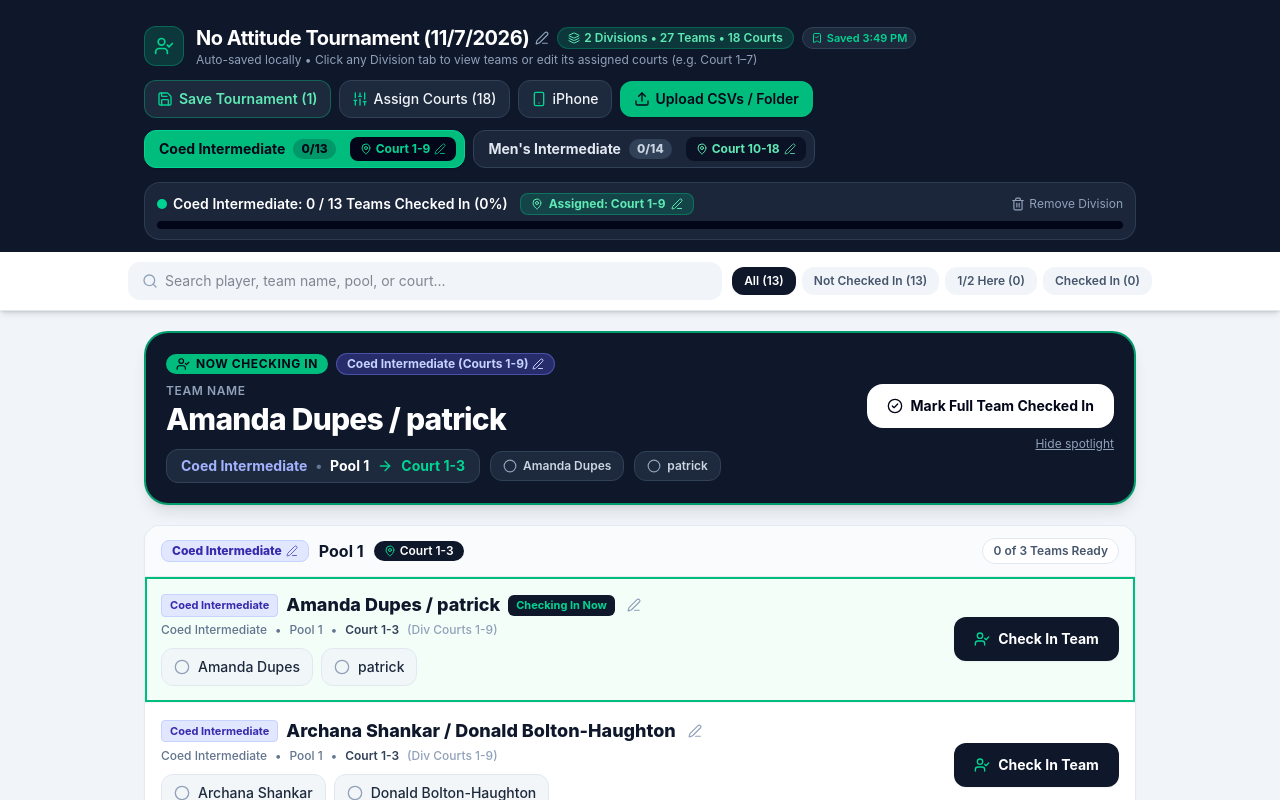
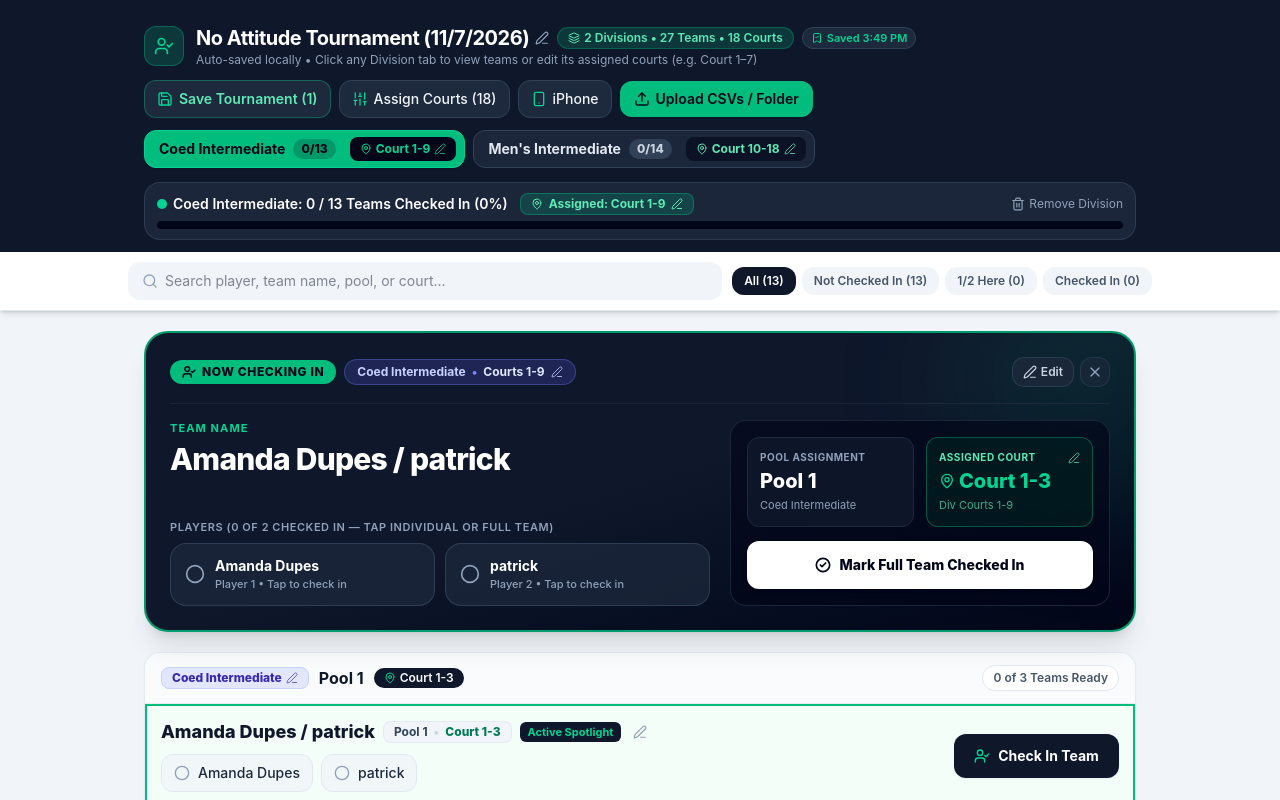
Before and after one commit to tthach830/no_attitude_checkin, a React (Vite) app: page / in a window 1280 px wide. Shown: the top 800 px of the page. Built offline with nearby package versions, Linux system fonts and the light colour scheme.

Commit message:
Redesign Now Checking In card with boarding-pass layout and structured partner/court tiles

```diff
--- a/src/App.tsx
+++ b/src/App.tsx
@@ -15,7 +15,6 @@ import {
   MapPin,
   AlertCircle,
   Smartphone,
-  ArrowRight,
   FolderOpen,
   Layers,
   Trash2,
@@ -1177,101 +1176,198 @@ export function App() {
           </div>
         )}
 
-        {/* NOW CHECKING IN — Prominent Team Name & Division Spotlight Card */}
-        {activeTeam && (
-          <div className="bg-slate-900 text-white rounded-3xl p-5 shadow-lg border-2 border-emerald-500/80 transition-all">
-            <div className="flex flex-col sm:flex-row sm:items-center justify-between gap-4">
+        {/* NOW CHECKING IN — Redesigned Boarding-Pass Style Team Check-In Card */}
+        {activeTeam && (() => {
+          const activeStatus = getTeamStatus(activeTeam);
+          const isAllChecked = activeStatus === 'checked-in';
+          const isHalfChecked = activeStatus === 'partial';
+          const checkedPlayersCount = activeTeam.players.filter((p) => p.checkedIn).length;
+          const divCourtLabel =
+            activeTeam.divisionCourts || currentDivisionMeta?.courtLabel || activeTeam.courts;
+
+          return (
+            <div className="relative overflow-hidden bg-gradient-to-br from-slate-900 via-slate-900 to-slate-950 text-white rounded-3xl p-5 sm:p-6 shadow-xl border-2 border-emerald-500/80 transition-all">
+              {/* Subtle ambient top-right glow */}
+              <div className="pointer-events-none absolute -top-20 -right-20 w-64 h-64 rounded-full bg-emerald-500/10 blur-3xl" />
+
+              {/* Top Row: Status Pill + Division Courts Pill on Left, Edit & Close Buttons on Right */}
+              <div className="relative flex items-center justify-between gap-3 flex-wrap pb-4 border-b border-slate-800/90">
+                <div className="flex items-center gap-2 flex-wrap">
+                  <span
+                    className={`inline-flex items-center gap-1.5 px-3 py-1 rounded-full text-xs font-extrabold uppercase tracking-wider shadow-xs ${
+                      isAllChecked
+                        ? 'bg-emerald-400 text-slate-950'
+                        : isHalfChecked
+                        ? 'bg-amber-400 text-slate-950'
+                        : 'bg-emerald-500 text-slate-950'
+                    }`}
+                  >
+                    <UserCheck className="w-3.5 h-3.5 stroke-[2.5]" />
+                    <span>
+                      {isAllChecked
+                        ? 'Team Checked In'
+                        : isHalfChecked
+                        ? `Checking In (${checkedPlayersCount}/${activeTeam.players.length} Here)`
+                        : 'Now Checking In'}
+                    </span>
+                  </span>
+
+                  <button
+                    type="button"
+                    onClick={() => setEditingDivisionCourts(activeTeam.division)}
+                    className="inline-flex items-center gap-1.5 px-3 py-1 rounded-full text-xs font-bold bg-indigo-500/20 hover:bg-indigo-500/35 text-indigo-200 border border-indigo-400/30 transition cursor-pointer"
+                    title="Click to edit assigned courts for this division"
+                  >
+                    <span>{activeTeam.division}</span>
+                    <span className="text-indigo-400">•</span>
+                    <span className="text-indigo-100">Courts {divCourtLabel}</span>
+                    <Edit3 className="w-3 h-3 opacity-80" />
+                  </button>
+
+                  {toastMessage && (
+                    <span className="text-xs font-semibold text-emerald-300 bg-emerald-500/10 border border-emerald-500/25 px-2.5 py-0.5 rounded-full">
+                      {toastMessage.statusText}
+                    </span>
+                  )}
+                </div>
+
+                <div className="flex items-center gap-1.5">
+                  <button
+                    type="button"
+                    onClick={() => setEditingTeam(activeTeam)}
+                    className="inline-flex items-center gap-1 px-2.5 py-1.5 rounded-xl text-xs font-semibold text-slate-300 hover:text-white bg-slate-800/80 hover:bg-slate-800 border border-slate-700/80 transition cursor-pointer"
+                    title="Edit team details"
+                  >
+                    <Edit3 className="w-3.5 h-3.5" />
+                    <span className="hidden sm:inline">Edit</span>
+                  </button>
+                  <button
+                    type="button"
+                    onClick={() => setActiveTeamId(null)}
+                    className="p-1.5 rounded-xl text-slate-400 hover:text-white bg-slate-800/60 hover:bg-slate-800 border border-slate-700/60 transition cursor-pointer"
+                    title="Hide spotlight card"
+                  >
+                    <X className="w-4 h-4" />
+                  </button>
+                </div>
+              </div>
+
+              {/* Main Body: Left = Team Name & Partner Check-In Cards | Right = Pool/Court Ticket + Full Team CTA */}
+              <div className="relative mt-4 grid grid-cols-1 lg:grid-cols-12 gap-5 items-stretch">
+                {/* Left Column: Team Name & Individual Partner Cards */}
+                <div className="lg:col-span-7 flex flex-col justify-between space-y-4">
                   <div>
-                <div className="flex items-center gap-2 flex-wrap">
-                  <span className="inline-flex items-center gap-1.5 px-2.5 py-0.5 rounded-full text-xs font-bold uppercase tracking-wider bg-emerald-500 text-slate-950">
-                    <UserCheck className="w-3.5 h-3.5" />
-                    Now Checking In
-                  </span>
-                  <button
-                    onClick={() => setEditingDivisionCourts(activeTeam.division)}
-                    className="inline-flex items-center gap-1 px-2.5 py-0.5 rounded-full text-xs font-bold bg-indigo-500/30 hover:bg-indigo-500/50 text-indigo-200 border border-indigo-400/40 cursor-pointer"
-                  >
-                    <span>
-                      {activeTeam.division} (Courts{' '}
-                      {activeTeam.divisionCourts || currentDivisionMeta?.courtLabel || activeTeam.courts})
-                    </span>
-                    <Edit3 className="w-3 h-3" />
-                  </button>
-                  {toastMessage && (
-                    <span className="text-xs font-medium text-emerald-300">
-                      {toastMessage.statusText}
-                    </span>
-                  )}
-                </div>
-
-                {/* Big CSV Team Name */}
-                <div className="mt-2">
-                  <div className="text-xs uppercase tracking-wider text-slate-400 font-semibold">
+                    <div className="flex items-center gap-2">
+                      <span className="text-[11px] uppercase tracking-widest text-emerald-400 font-bold">
                         Team Name
-                  </div>
-                  <h2 className="text-2xl sm:text-3xl font-extrabold tracking-tight text-white mt-0.5">
+                      </span>
+                      {activeTeam.notes && (
+                        <span className="text-[11px] font-semibold text-amber-300 bg-amber-500/15 border border-amber-400/30 px-2 py-0.5 rounded-md">
+                          Note: {activeTeam.notes}
+                        </span>
+                      )}
+                    </div>
+                    <h2 className="text-2xl sm:text-3xl font-extrabold tracking-tight text-white mt-1 leading-tight">
                       {activeTeam.rawTeamName || formatDisplayTeamName(activeTeam)}
                     </h2>
                   </div>
 
-                {/* Assigned Division, Pool & Court Direction */}
-                <div className="mt-3 flex flex-wrap items-center gap-2.5">
-                  <div className="inline-flex items-center gap-2 px-3.5 py-1.5 rounded-xl bg-slate-800 border border-slate-700 text-sm font-bold text-white">
-                    <span className="text-indigo-300">{activeTeam.division}</span>
-                    <span className="text-slate-500">•</span>
-                    <span>{activeTeam.poolName}</span>
-                    <ArrowRight className="w-4 h-4 text-emerald-400" />
-                    <span className="text-emerald-400">Court {activeTeam.courts}</span>
-                  </div>
-
-                  {activeTeam.players.map((p) => (
+                  {/* Interactive Partner Check-In Cards */}
+                  <div>
+                    <div className="text-[11px] uppercase tracking-wider text-slate-400 font-semibold mb-2">
+                      Players ({checkedPlayersCount} of {activeTeam.players.length} Checked In — Tap Individual or Full Team)
+                    </div>
+                    <div className="grid grid-cols-1 sm:grid-cols-2 gap-2.5">
+                      {activeTeam.players.map((p, idx) => (
                         <button
                           key={p.id}
+                          type="button"
                           onClick={() => togglePlayerCheckIn(activeTeam.id, p.id)}
-                      className={`inline-flex items-center gap-1.5 px-3 py-1.5 rounded-xl text-xs font-semibold border transition cursor-pointer ${
+                          className={`group flex items-center justify-between gap-3 px-3.5 py-3 rounded-2xl border text-left transition active:scale-[0.99] cursor-pointer ${
                             p.checkedIn
-                          ? 'bg-emerald-600 text-white border-emerald-500'
-                          : 'bg-slate-800 text-slate-300 border-slate-700 hover:bg-slate-700'
+                              ? 'bg-emerald-500/20 border-emerald-400/70 text-white shadow-sm'
+                              : 'bg-slate-800/75 hover:bg-slate-800 border-slate-700/90 text-slate-200'
                           }`}
                         >
+                          <div className="flex items-center gap-2.5 min-w-0">
                             {p.checkedIn ? (
-                        <CheckCircle2 className="w-3.5 h-3.5 text-white" />
+                              <CheckCircle2 className="w-5 h-5 text-emerald-400 shrink-0" />
                             ) : (
-                        <Circle className="w-3.5 h-3.5 text-slate-400" />
-                      )}
-                      <span>{p.name}</span>
+                              <Circle className="w-5 h-5 text-slate-400 group-hover:text-slate-200 shrink-0" />
+                            )}
+                            <div className="min-w-0">
+                              <div className="text-sm font-bold truncate text-white">
+                                {p.name}
+                              </div>
+                              <div
+                                className={`text-[11px] font-medium ${
+                                  p.checkedIn ? 'text-emerald-300' : 'text-slate-400'
+                                }`}
+                              >
+                                {p.checkedIn ? 'Checked In ✓' : `Player ${idx + 1} • Tap to check in`}
+                              </div>
+                            </div>
+                          </div>
                         </button>
                       ))}
                     </div>
                   </div>
-
-              <div className="flex sm:flex-col items-center sm:items-end justify-between gap-2 shrink-0">
-                <button
+                </div>
+
+                {/* Right Column: Pool & Court Assignment Pass + Primary Check-In CTA */}
+                <div className="lg:col-span-5 flex flex-col justify-between bg-slate-950/65 border border-slate-800/90 rounded-2xl p-4 space-y-3.5">
+                  <div className="grid grid-cols-2 gap-3">
+                    <div className="bg-slate-900/90 border border-slate-800 rounded-xl p-3">
+                      <div className="text-[10px] uppercase tracking-wider font-bold text-slate-400">
+                        Pool Assignment
+                      </div>
+                      <div className="text-lg sm:text-xl font-extrabold text-white mt-0.5">
+                        {activeTeam.poolName}
+                      </div>
+                      <div className="text-[11px] text-slate-400 truncate mt-0.5">
+                        {activeTeam.division}
+                      </div>
+                    </div>
+
+                    <button
+                      type="button"
+                      onClick={() => setEditingDivisionCourts(activeTeam.division)}
+                      className="bg-emerald-950/40 hover:bg-emerald-950/70 border border-emerald-500/40 rounded-xl p-3 text-left transition cursor-pointer group"
+                      title="Click to edit assigned courts"
+                    >
+                      <div className="flex items-center justify-between text-[10px] uppercase tracking-wider font-bold text-emerald-300">
+                        <span>Assigned Court</span>
+                        <Edit3 className="w-3 h-3 opacity-75 group-hover:opacity-100" />
+                      </div>
+                      <div className="text-lg sm:text-xl font-extrabold text-emerald-400 mt-0.5 flex items-center gap-1">
+                        <MapPin className="w-4 h-4 shrink-0" />
+                        <span>Court {activeTeam.courts}</span>
+                      </div>
+                      <div className="text-[11px] text-emerald-300/70 truncate mt-0.5">
+                        Div Courts {divCourtLabel}
+                      </div>
+                    </button>
+                  </div>
+
+                  <button
+                    type="button"
                     onClick={() => toggleFullTeamCheckIn(activeTeam.id)}
-                  className={`px-5 py-3 rounded-2xl font-bold text-sm flex items-center gap-2 transition cursor-pointer ${
-                    getTeamStatus(activeTeam) === 'checked-in'
+                    className={`w-full py-3.5 px-5 rounded-xl font-extrabold text-sm flex items-center justify-center gap-2 transition active:scale-[0.99] shadow-md cursor-pointer ${
+                      isAllChecked
                         ? 'bg-emerald-500 text-slate-950 hover:bg-emerald-400'
-                      : 'bg-white text-slate-950 hover:bg-slate-100'
+                        : 'bg-white text-slate-950 hover:bg-emerald-50'
                     }`}
                   >
-                  <CheckCircle2 className="w-4 h-4" />
+                    <CheckCircle2 className="w-4 h-4 stroke-[2.5]" />
                     <span>
-                    {getTeamStatus(activeTeam) === 'checked-in'
-                      ? 'Checked In ✓'
-                      : 'Mark Full Team Checked In'}
-                  </span>
-                </button>
-
-                <button
-                  onClick={() => setActiveTeamId(null)}
-                  className="text-xs text-slate-400 hover:text-white underline cursor-pointer"
-                >
-                  Hide spotlight
-                </button>
-              </div>
-            </div>
-          </div>
-        )}
+                      {isAllChecked ? 'Full Team Checked In ✓' : 'Mark Full Team Checked In'}
+                    </span>
+                  </button>
+                </div>
+              </div>
+            </div>
+          );
+        })()}
 
         {groupedByDivisionAndPool.length === 0 ? (
           <div className="bg-white rounded-3xl p-10 text-center border border-slate-200 shadow-xs my-6">
@@ -1373,17 +1469,9 @@ export function App() {
                         }`}
                       >
                         <div className="flex flex-col sm:flex-row sm:items-center justify-between gap-3.5">
-                          {/* Left: Division, Team Name from CSV & Individual Player Tap Chips */}
+                          {/* Left: Team Name from CSV, Pool/Court Pills & Individual Player Tap Chips */}
                           <div className="flex-1 min-w-0">
                             <div className="flex items-center gap-2 flex-wrap">
-                              <span
-                                className={`text-[11px] font-bold px-2 py-0.5 rounded border ${getDivisionColorClass(
-                                  team.division
-                                )}`}
-                              >
-                                {team.division}
-                              </span>
-
                               <span
                                 className={`font-extrabold text-base sm:text-lg leading-snug ${
                                   isFull ? 'text-emerald-950' : 'text-slate-900'
@@ -1392,9 +1480,17 @@ export function App() {
                                 {team.rawTeamName || formatDisplayTeamName(team)}
                               </span>
 
+                              <span className="inline-flex items-center gap-1.5 px-2.5 py-0.5 rounded-lg text-xs font-bold bg-slate-100 text-slate-700 border border-slate-200/80">
+                                <span>{team.poolName}</span>
+                                <span className="text-slate-300">•</span>
+                                <span className="text-emerald-700 font-extrabold">
+                                  Court {team.courts}
+                                </span>
+                              </span>
+
                               {isCurrentlyCheckingIn && (
                                 <span className="inline-flex items-center gap-1 px-2 py-0.5 rounded-md text-[11px] font-bold bg-slate-900 text-emerald-400">
-                                  Checking In Now
+                                  Active Spotlight
                                 </span>
                               )}
 
@@ -1415,6 +1511,12 @@ export function App() {
                                 </span>
                               )}
 
+                              {team.notes && (
+                                <span className="text-xs font-medium text-amber-900 bg-amber-50 border border-amber-200 px-2 py-0.5 rounded-md">
+                                  Note: {team.notes}
+                                </span>
+                              )}
+
                               <button
                                 onClick={(e) => {
                                   e.stopPropagation();
@@ -1425,29 +1527,6 @@ export function App() {
                               >
                                 <Edit3 className="w-3.5 h-3.5" />
                               </button>
-                            </div>
-
-                            <div className="mt-1 flex items-center gap-2 text-xs text-slate-500 font-medium flex-wrap">
-                              <span>{team.division}</span>
-                              <span>•</span>
-                              <span>{team.poolName}</span>
-                              <span>•</span>
-                              <span className="font-semibold text-slate-700">
-                                Court {team.courts}
-                              </span>
-                              {team.divisionCourts && team.divisionCourts !== team.courts && (
-                                <span className="text-slate-400">
-                                  (Div Courts {team.divisionCourts})
-                                </span>
-                              )}
-                              {team.notes && (
-                                <>
-                                  <span>•</span>
-                                  <span className="text-slate-700 bg-slate-100 px-1.5 py-0.5 rounded">
-                                    Note: {team.notes}
-                                  </span>
-                                </>
-                              )}
                             </div>
 
                             {/* Individual Partner Check-In Chips */}
```
Also changed, not shown: 1 other file (tests, documents, lock files or other folders). Lines whose indentation alone changed are shown as unchanged.
